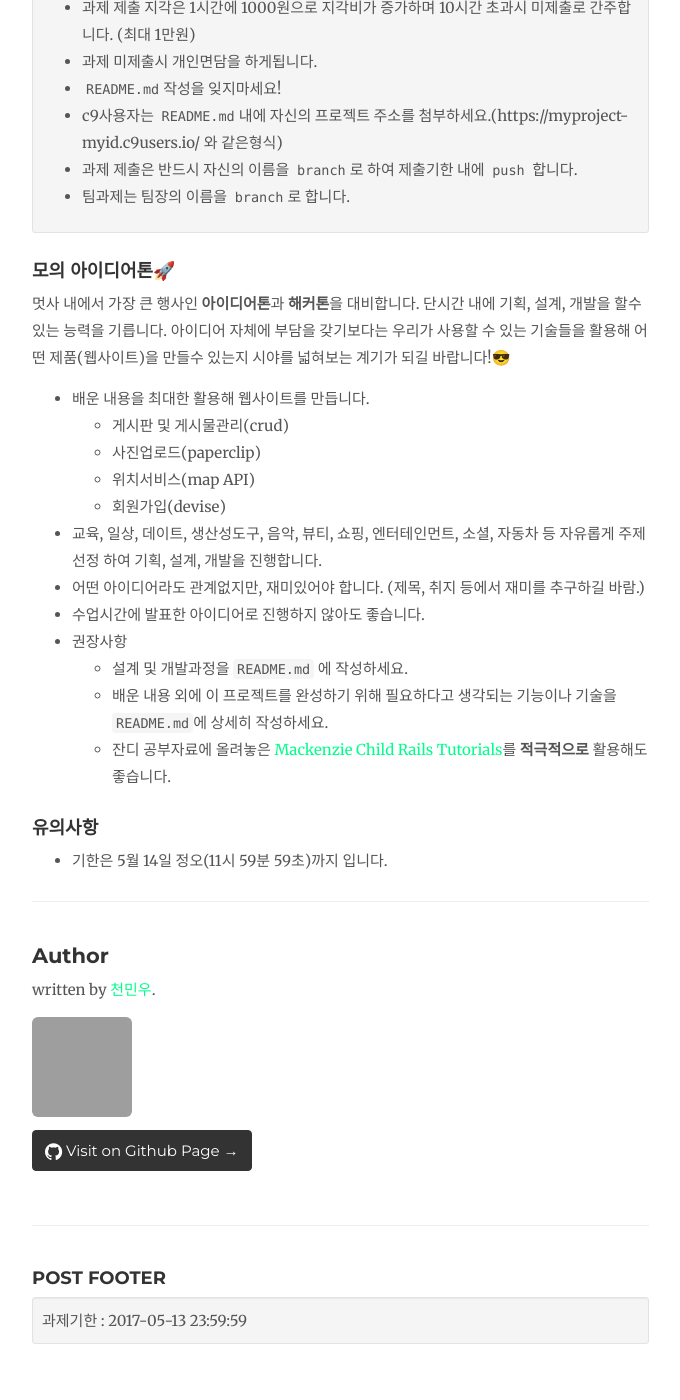
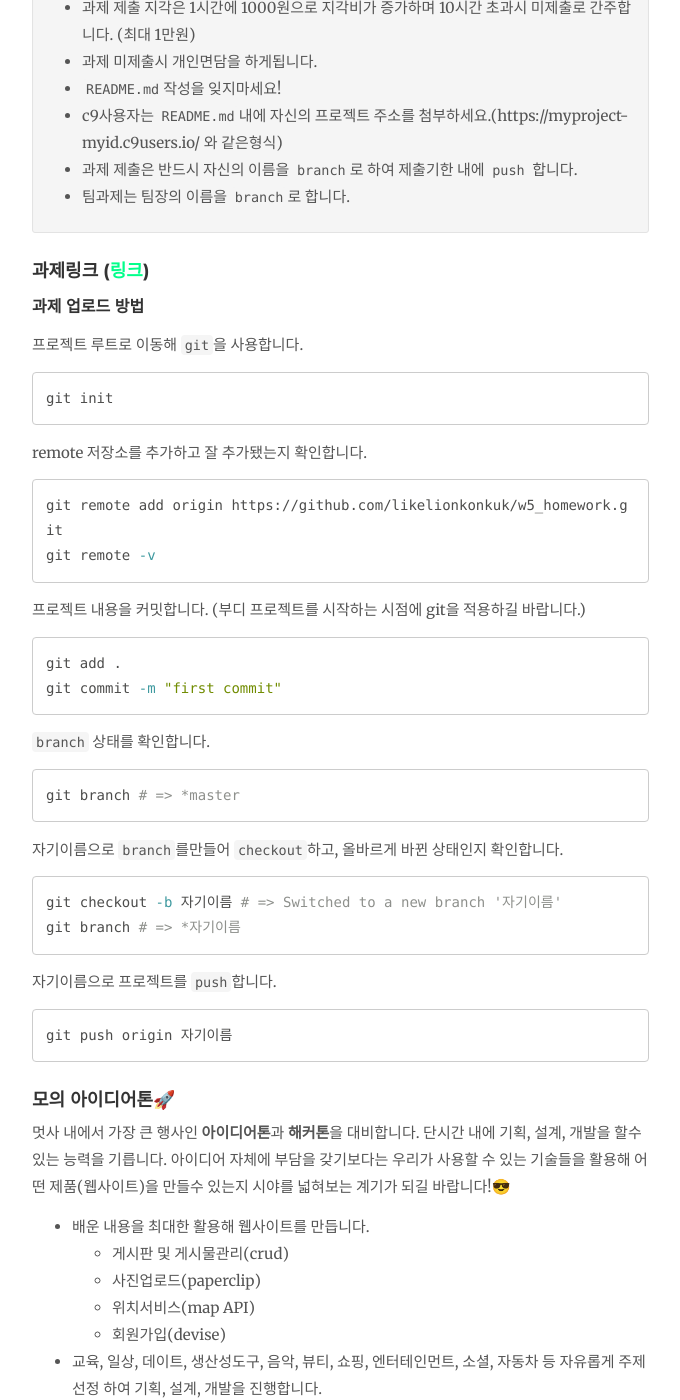
Before and after one commit to likelionkonkuk/likelionkonkuk_before_github, a Jekyll site: the page built from _posts/2017-05-08-homework-w5.md, in a window 1280 px wide and 1400 px high, scrolled down 368 px, cut to the strip 0-1400 px from the top of the window. Shown: the whole strip, without its empty margins (138-818 px from the left). Built offline with Jekyll 4.4.1, drawn with Linux system fonts in a browser that asks for light colours; nearby versions of some CDN libraries; comment, search, counter and statistics services are not loaded; grey boxes are pictures that could not be loaded.

Commit message:
w5 homework update

````diff
--- a/_posts/2017-05-08-homework-w5.md
+++ b/_posts/2017-05-08-homework-w5.md
@@ -4,6 +4,50 @@ tag: homework
 author: "천민우"
 until: 2017-05-13
 ---
+
+### 과제링크 ([링크](https://github.com/likelionkonkuk/w5_homework))
+
+#### 과제 업로드 방법
+
+프로젝트 루트로 이동해 `git`을 사용합니다.
+
+```sh
+git init
+```
+
+remote 저장소를 추가하고 잘 추가됐는지 확인합니다.
+
+```sh
+git remote add origin https://github.com/likelionkonkuk/w5_homework.git
+git remote -v
+```
+
+프로젝트 내용을 커밋합니다. (부디 프로젝트를 시작하는 시점에 git을 적용하길 바랍니다.)
+
+```sh
+git add .
+git commit -m "first commit"
+```
+
+`branch` 상태를 확인합니다.
+
+```sh
+git branch # => *master
+```
+
+자기이름으로 `branch`를만들어 `checkout`하고, 올바르게 바뀐 상태인지 확인합니다.
+
+```sh
+git checkout -b 자기이름 # => Switched to a new branch '자기이름'
+git branch # => *자기이름
+```
+
+자기이름으로 프로젝트를 `push`합니다.
+
+```sh
+git push origin 자기이름
+```
+
 
 
 ### 모의 아이디어톤🚀
````
Also changed, not shown: _posts/2017-05-08-material-w5-mon.md (+6 -6 lines).
